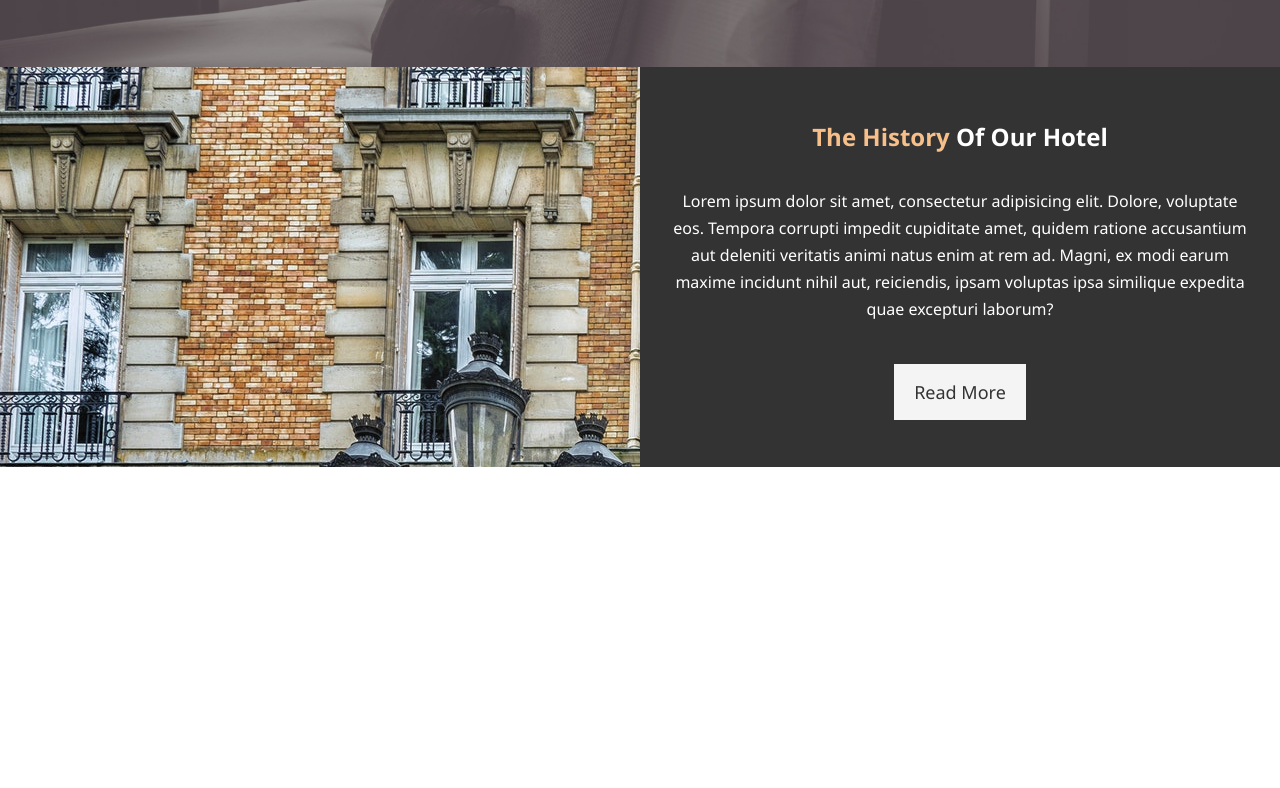
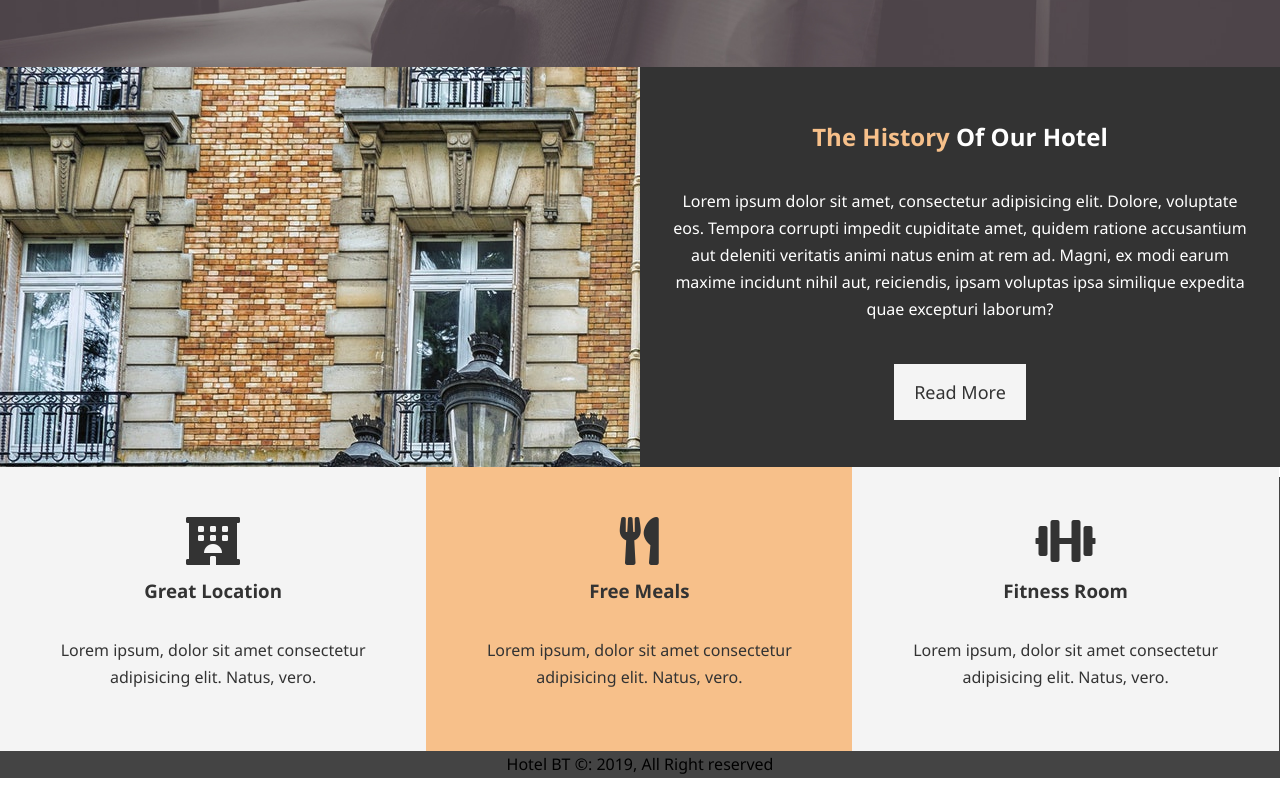
Before and after one commit to Tduncan14/fronthotel, a plain HTML site: page index.html in a window 1280 px wide. Shown: the part 614-1402 px from the top of the page. Before the commit the page ends 1081 px from the top, so only its background shows below. Drawn offline with Linux system fonts and the light colour scheme.

Commit message:
keep moving forward

```diff
--- a/css/style.css
+++ b/css/style.css
@@ -96,8 +96,8 @@ p{
 }
 
 .bg-primary{
-    background:#333;
-    color:#f7c08a;
+    color:#333;
+    background:#f7c08a;
 }
 /* end */
 
@@ -212,3 +212,38 @@ p{
 
 
 /* end of Info */
+
+
+
+
+/* features section */
+
+.box{
+    float:left;
+    width:33.3%;
+    padding:50px;
+    text-align:center;
+
+}
+
+
+.box i {
+    margin-bottom:10px;
+}
+
+
+
+
+/* end of features section */
+
+
+/* footer */
+
+
+#main-footer{
+    text-align:center;
+    background:#444;
+}
+
+
+/* end of footerh */
--- a/index.html
+++ b/index.html
@@ -7,6 +7,7 @@
     <title>Hotel BT| Welcome</title>
     <meta name="description" content=" welcome to the best hotels to experience"/>
     <link rel="stylesheet" href="css/style.css"/>
+    <link rel="stylesheet" href="https://pro.fontawesome.com/releases/v5.10.0/css/all.css" integrity="sha384-AYmEC3Yw5cVb3ZcuHtOA93w35dYTsvhLPVnYs9eStHfGJvOvKxVfELGroGkvsg+p" crossorigin="anonymous"/>
 </head>
 <body>
     <header>
@@ -58,7 +59,26 @@
          </div>
     </section>
 
+    <section id="features">
+        <div class="box bg-light">
+            <i class="fas fa-hotel fa-3x"></i>
+            <h3>Great Location</h3>
+            <p>Lorem ipsum, dolor sit amet consectetur adipisicing elit. Natus, vero.</p>
+        </div>
+        <div class="box  bg-primary">
+            <i class="fas fa-utensils fa-3x"></i>
+            <h3>Free Meals</h3>
+            <p>Lorem ipsum, dolor sit amet consectetur adipisicing elit. Natus, vero.</p>
+        </div>
+        <div class="box bg-light">
+            <i class="fas fa-dumbbell fa-3x"></i>
+            <h3>Fitness Room</h3>
+            <p>Lorem ipsum, dolor sit amet consectetur adipisicing elit. Natus, vero.</p>
+        </div>
+    </section>
 
-
+    <footer id="main-footer">
+         <p>Hotel BT &copy: 2019, All Right reserved</p>
+    </footer>
 </body>
 </html>
```
